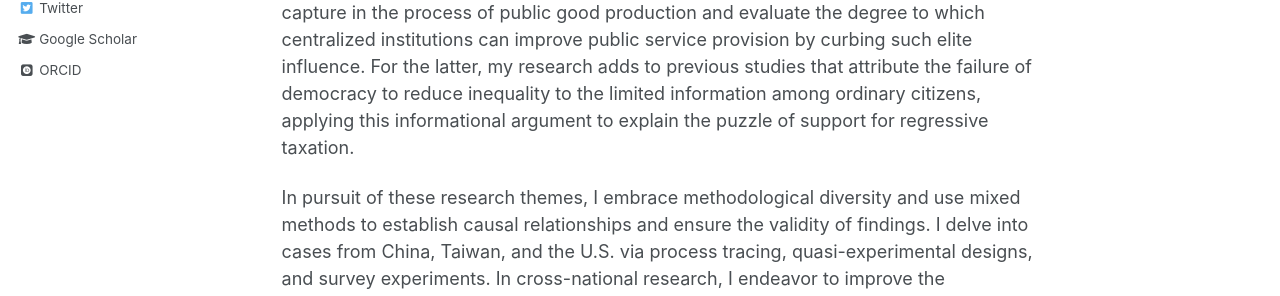
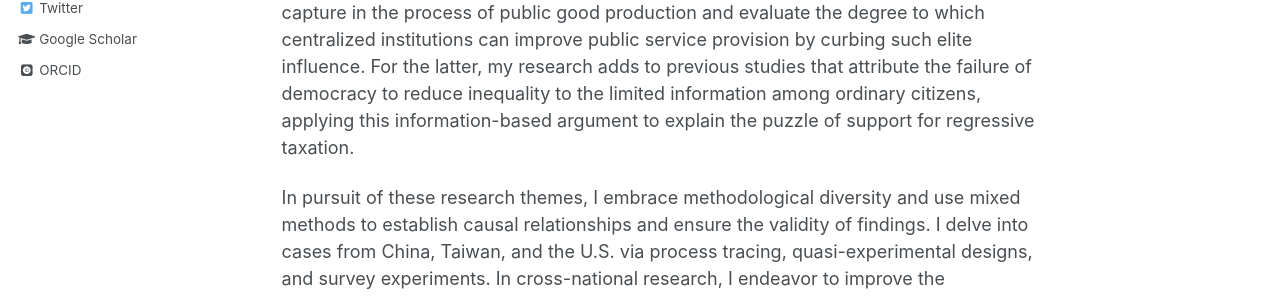
Before and after one commit to hsuyumin/hsuyumin.github.io, a Jekyll site: the page built from _pages/about.md, in a window 1280 px wide and 900 px high, scrolled down 355 px. Shown: the part 339-635 px from the top of the window. Built offline with Jekyll 4.4.1, drawn with Linux system fonts in a browser that asks for light colours; some web fonts are replaced; some of the changed text lies outside the part shown.

Commit message:
Update about.md

```diff
--- a/_pages/about.md
+++ b/_pages/about.md
@@ -12,7 +12,7 @@ I am a Ph.D. candidate in the [Department of Political Science at Emory Universi
 
 My research on autocratic redistribution concerns the strategic logic of progressive redistribution under autocracy and its political consequences for autocratic rule. My primary contributions thus far to this theme are theoretical and empirical, focusing mainly on China. First, I develop a new theory that elucidates how non-independent courts, through their flexibility to balance elite-mass conflict in labor disputes, provide incentives for autocrats to enact pro-worker legislation. Second, I assess the effects of redistributionist propaganda on political attitudes and theorize why autocrats increasingly employ symbolic tactics in their redistribution strategies.
 
-My work on democratic (re)distribution, on the other hand, addresses (1) why public goods provision varies across subnational units and (2) why individuals support redistribution policies that act against their self-interest. For the former, I focus on elite capture in the process of public good production and evaluate the degree to which centralized institutions can improve public service provision by curbing such elite influence. For the latter, my research adds to previous studies that attribute the failure of democracy to reduce inequality to the limited information among ordinary citizens, applying this informational argument to explain the puzzle of support for regressive taxation.
+My work on democratic (re)distribution, on the other hand, addresses (1) why public goods provision varies across subnational units and (2) why individuals support redistribution policies that act against their self-interest. For the former, I focus on elite capture in the process of public good production and evaluate the degree to which centralized institutions can improve public service provision by curbing such elite influence. For the latter, my research adds to previous studies that attribute the failure of democracy to reduce inequality to the limited information among ordinary citizens, applying this information-based argument to explain the puzzle of support for regressive taxation.
 
 In pursuit of these research themes, I embrace methodological diversity and use mixed methods to establish causal relationships and ensure the validity of findings. I delve into cases from China, Taiwan, and the U.S. via process tracing, quasi-experimental designs, and survey experiments. In cross-national research, I endeavor to improve the measurement validity and develop a unified and theoretically-informed approach to measuring mass threats (a proxy of redistributive pressure) in non-democracies.
 
```
